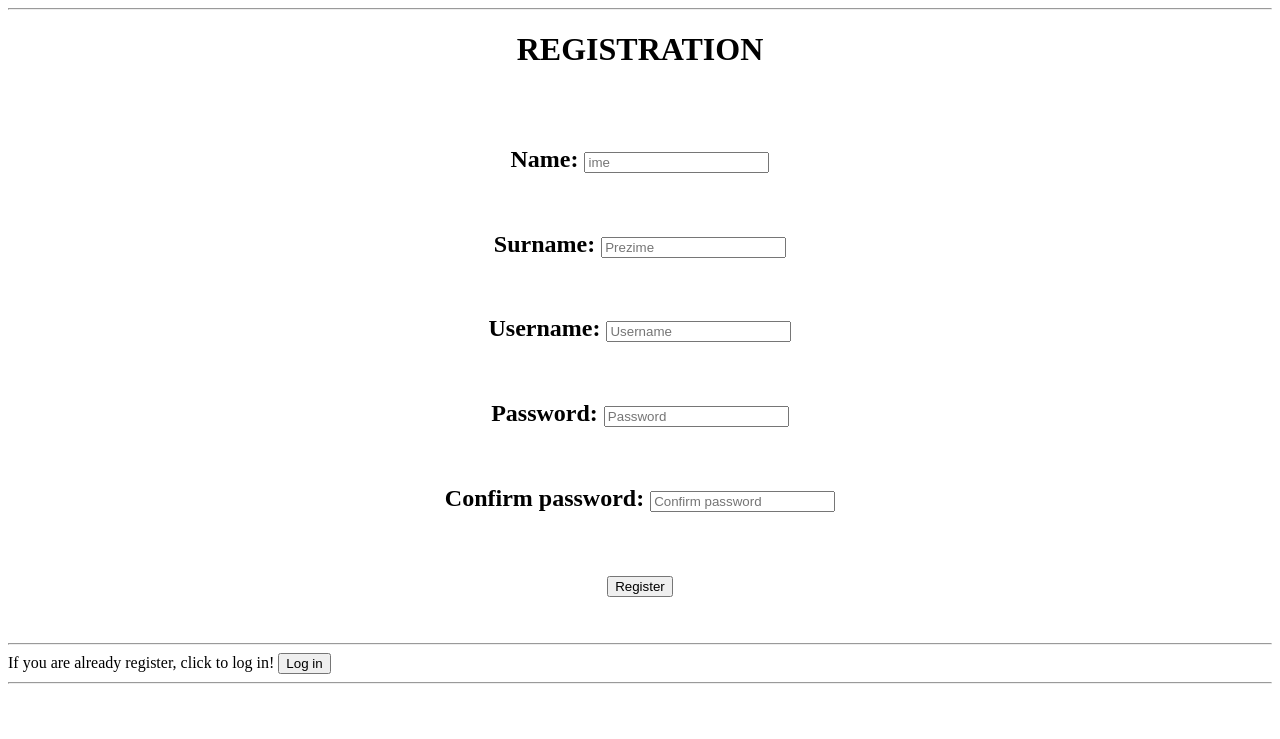
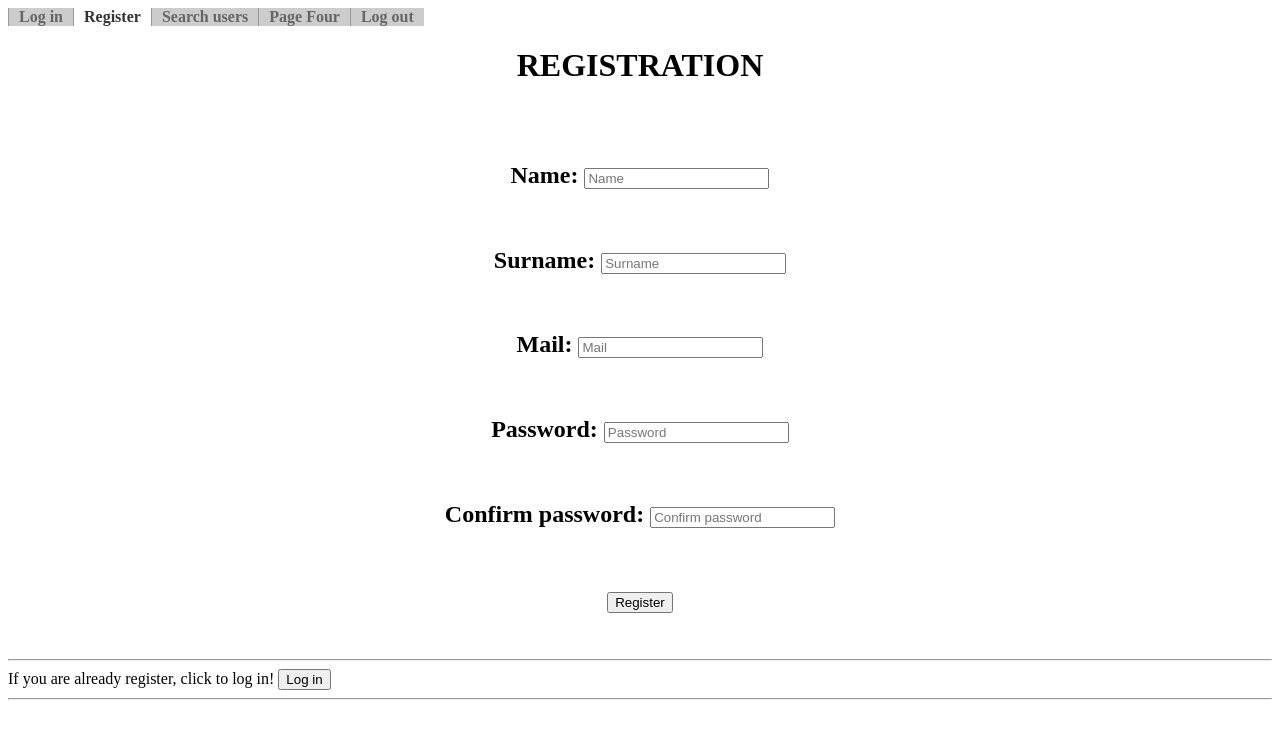
Before and after one commit to miomil7/User-system, a PHP site: page /registracija.php in a window 1280 px wide. Shown: the top 739 px of the page. Run offline with PHP 8.4, Linux system fonts and the light colour scheme.

Commit message:
Promenjen izgled, dodat novi search

```diff
--- /dev/null
+++ b/nav.php
@@ -0,0 +1,49 @@
+<!DOCTYPE html>
+<html lang="en">
+<head>
+
+<style>
+    #navigation ul {
+        list-style: none;
+        margin: 0;
+        padding: 0;
+    }
+
+    #navigation li {
+        background: #ccc;
+        border-left: 1px solid #999;
+        float: left;
+        margin: 0;
+        padding: 0;
+    }
+
+    #navigation a {
+        color: #666;
+        font-weight: bold;
+        padding: 5px 10px;
+        text-decoration: none;
+    }
+
+    #navigation a:hover {
+        color: #333;
+    }
+
+    #navigation #currentpage a {
+        background: #fff;
+        color: #333;
+    }
+</style>
+<body>
+<div id="navigation">
+    <ul>
+        <li><a href="LogIn.php">Log in</a></li>
+        <li id="currentpage"><a href="registracija.php">Register</a>
+        </li>
+        <li><a href="search.php">Search users</a></li>
+        <li><a href="#">Page Four</a></li>
+        <li><a href="logout.php">Log out</a></li>
+
+    </ul>
+</div>
+</body>
+</html>
--- a/registracija.php
+++ b/registracija.php
@@ -3,17 +3,24 @@
 <head>
     <title>Registration</title>
 </head>
-<hr>
-<h1 align="center">REGISTRATION</h1><br><br>
 
 
+<body>
+<?php include_once "nav.php";
+
+?>
+<br><h1 align="center">REGISTRATION</h1><br><br>
+
+<?php
+
+?>
 <form action="" method="post">
     <h2 align="center"><label>Name:</label>
-    <input type="text" name="ime"  required="required" placeholder="ime"/></h2><br />
+    <input type="text" name="ime"  required="required" placeholder="Name"/></h2><br />
     <h2 align="center"><label>Surname:</label>
-        <input type="text" name="prezime"  required="required" placeholder="Prezime"/></h2><br />
-    <h2 align="center"><label>Username:</label>
-    <input type="text" name="Kor_Ime"  required="required" placeholder="Username"/></h2><br />
+        <input type="text" name="prezime"  required="required" placeholder="Surname"/></h2><br />
+    <h2 align="center"><label>Mail:</label>
+    <input type="text" name="Kor_Ime"  required="required" placeholder="Mail"/></h2><br />
     <h2 align="center"><label>Password:</label>
     <input type="password" name="lozinka"  required="required" placeholder="Password"/></h2><br />
     <h2 align="center"><label>Confirm password:</label>
@@ -26,8 +33,9 @@
     <input type = "submit" value="Log in" name="Klikni"/><br>
 
 </form>
+</body>
+<?php
 
-<?php
 if(isset($_POST["Registruj_se"])) {
     $servername = "localhost";
     $username = "root";
@@ -42,9 +50,10 @@ if(isset($_POST["Registruj_se"])) {
 
         if (($_POST['lozinka'] === $_POST['potvrda_lozinke']) && $_POST['Kor_Ime'] !== "" && $_POST['lozinka'] !== "") {
 
-            $conn->exec("INSERT INTO logovanje(name, surname, username, password) VALUES ('{$_POST['ime']}','{$_POST['prezime']}','{$_POST['Kor_Ime']}', '{$_POST['lozinka']}')");
+            $conn->exec("INSERT INTO logovanje(name, surname, mail, password) VALUES ('{$_POST['ime']}','{$_POST['prezime']}','{$_POST['Kor_Ime']}', '{$_POST['lozinka']}')");
             echo "<meta http-equiv='refresh' content='0'>";
-            echo "Your registration was successful!";
+            $poruka= "Your registration was successful!";
+
         } else {
             echo "REGISTRATION WAS UNSUCCESSFUL! Please try again!";
         }
@@ -56,10 +65,11 @@ if(isset($_POST["Registruj_se"])) {
      die();
 
 }
+
         ?>
 
 
-<hr></hr>
+<hr>
 
 </body>
 
```
Also changed, not shown: LogIn.php (+10 -7 lines), index.php (+24 -7 lines), logout.php (added, +7 -0 lines), search.php (+44 -75 lines).
